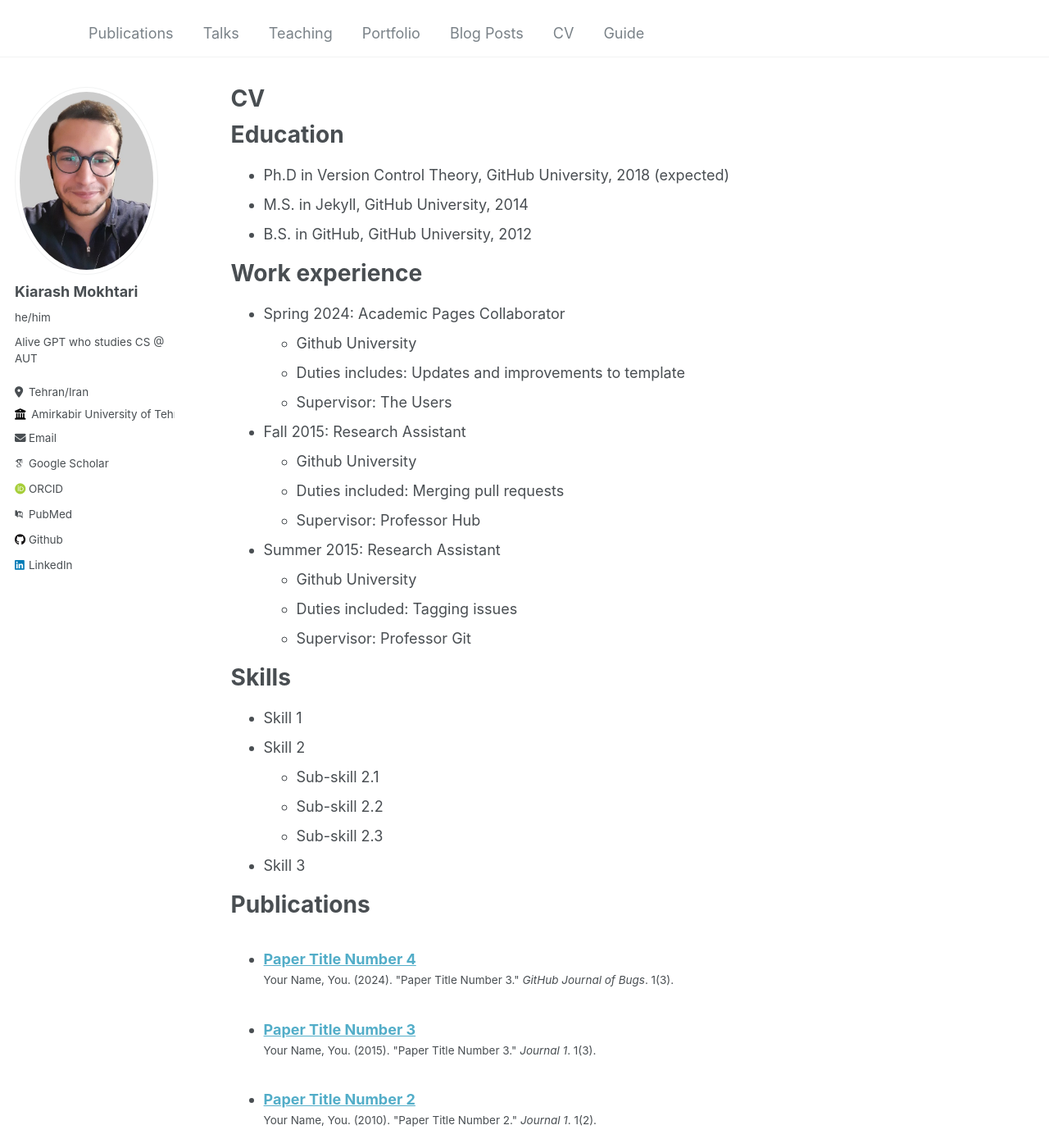
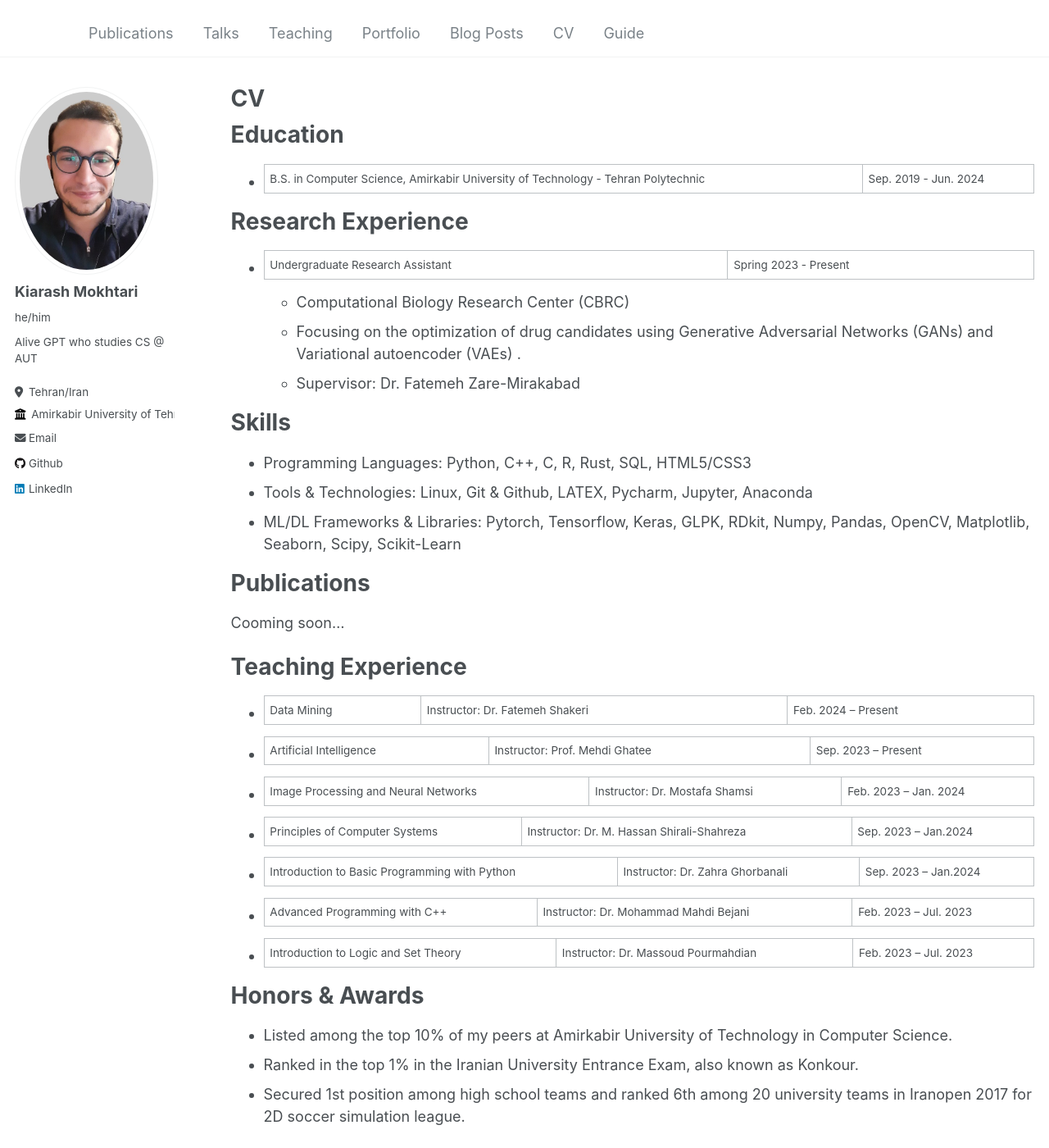
Before and after one commit to Kiarashmo/Kiarashmo.github.io, a Jekyll site: the page built from _pages/cv.md, in a window 1280 px wide and 1400 px high. Shown: the whole window at 82% size. Built offline with Jekyll 4.4.1, drawn with Linux system fonts in a browser that asks for light colours; some web fonts are replaced; some of the changed text lies outside the part shown.

Commit message:
edited the cv section

```diff
--- a/_config.yml
+++ b/_config.yml
@@ -32,18 +32,18 @@ author:
 
   # Academic websites
   arxiv            : # URL - Update with the correct link to your profile
-  googlescholar    : "https://scholar.google.com/citations?user=PS_CX0AAAAAJ"
+  googlescholar    : # "https://scholar.google.com/citations?user=PS_CX0AAAAAJ"
   impactstory      : # URL
-  orcid            : "http://orcid.org/yourorcidurl"
+  orcid            : # "http://orcid.org/yourorcidurl"
   semantic         : # URL
-  pubmed           : "https://www.ncbi.nlm.nih.gov/pubmed/?term=john+snow"
+  pubmed           : # "https://www.ncbi.nlm.nih.gov/pubmed/?term=john+snow"
   researchgate     : # URL
 
   # Repositories and software development
   bitbucket        : # Username - Update with your username on the site
   codepen          : # Username
   dribbble         : # Username
-  github           : "academicpages"
+  github           : "Kiarashmo"
   kaggle           : # Username
   stackoverflow    : # User number or user number and name (i.e., use "1" or "1/jeff-atwood")
 
@@ -57,7 +57,7 @@ author:
   keybase          : # Username
   instagram        : # Username
   lastfm           : # Username
-  linkedin         : "17a4371a4"
+  linkedin         : "kiarash-mokhtari-17a4371a4"
   mastodon         : # URL
   medium           : # URL
   pinterest        : # Username
--- a/_pages/cv.md
+++ b/_pages/cv.md
@@ -11,54 +11,38 @@ redirect_from:
 
 Education
 ======
-* Ph.D in Version Control Theory, GitHub University, 2018 (expected)
-* M.S. in Jekyll, GitHub University, 2014
-* B.S. in GitHub, GitHub University, 2012
+* B.S. in Computer Science, Amirkabir University of Technology - Tehran Polytechnic | Sep. 2019 - Jun. 2024
 
-Work experience
+Research Experience
 ======
-* Spring 2024: Academic Pages Collaborator
-  * Github University
-  * Duties includes: Updates and improvements to template
-  * Supervisor: The Users
-
-* Fall 2015: Research Assistant
-  * Github University
-  * Duties included: Merging pull requests
-  * Supervisor: Professor Hub
-
-* Summer 2015: Research Assistant
-  * Github University
-  * Duties included: Tagging issues
-  * Supervisor: Professor Git
+* Undergraduate Research Assistant | Spring 2023 - Present
+  * Computational Biology Research Center (CBRC)
+  * Focusing on the optimization of drug candidates using Generative Adversarial Networks (GANs) and Variational autoencoder (VAEs) .
+  * Supervisor: Dr. Fatemeh Zare-Mirakabad
 
 Skills
 ======
-* Skill 1
-* Skill 2
-  * Sub-skill 2.1
-  * Sub-skill 2.2
-  * Sub-skill 2.3
-* Skill 3
+* Programming Languages: Python, C++, C, R, Rust, SQL, HTML5/CSS3
+* Tools & Technologies: Linux, Git & Github, LATEX, Pycharm, Jupyter, Anaconda
+* ML/DL Frameworks & Libraries: Pytorch, Tensorflow, Keras, GLPK, RDkit, Numpy, Pandas, OpenCV, Matplotlib,
+Seaborn, Scipy, Scikit-Learn
 
 Publications
 ======
-  <ul>{% for post in site.publications reversed %}
-    {% include archive-single-cv.html %}
-  {% endfor %}</ul>
+  Cooming soon...
 
-Talks
+Teaching Experience
 ======
-  <ul>{% for post in site.talks reversed %}
-    {% include archive-single-talk-cv.html  %}
-  {% endfor %}</ul>
+* Data Mining | Instructor: Dr. Fatemeh Shakeri | Feb. 2024 – Present
+* Artificial Intelligence | Instructor: Prof. Mehdi Ghatee | Sep. 2023 – Present
+* Image Processing and Neural Networks | Instructor: Dr. Mostafa Shamsi | Feb. 2023 – Jan. 2024
+* Principles of Computer Systems | Instructor: Dr. M. Hassan Shirali-Shahreza | Sep. 2023 – Jan.2024
+* Introduction to Basic Programming with Python | Instructor: Dr. Zahra Ghorbanali | Sep. 2023 – Jan.2024
+* Advanced Programming with C++ | Instructor: Dr. Mohammad Mahdi Bejani | Feb. 2023 – Jul. 2023
+* Introduction to Logic and Set Theory | Instructor: Dr. Massoud Pourmahdian | Feb. 2023 – Jul. 2023
 
-Teaching
+Honors & Awards
 ======
-  <ul>{% for post in site.teaching reversed %}
-    {% include archive-single-cv.html %}
-  {% endfor %}</ul>
-
-Service and leadership
-======
-* Currently signed in to 43 different slack teams
+* Listed among the top 10% of my peers at Amirkabir University of Technology in Computer Science.
+* Ranked in the top 1% in the Iranian University Entrance Exam, also known as Konkour.
+* Secured 1st position among high school teams and ranked 6th among 20 university teams in Iranopen 2017 for 2D soccer simulation league.
```
